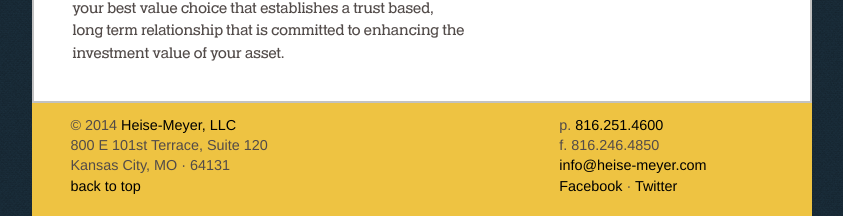
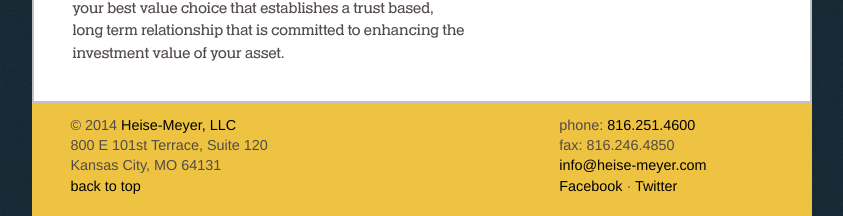
Before and after one commit to jiko/heisemeyer, a Jekyll site: the page built from index.html, in a window 1280 px wide. Shown: the part 1145-1361 px from the top of the page, without its empty margins (218-1061 px from the left). Built offline with Jekyll 4.4.1, drawn with Linux system fonts in a browser that asks for light colours; Markdown is read by kramdown in place of the engine named in the settings; some of the changed lines change nothing that is shown.

Commit message:
Small footer tweaks for a better mobile view.

```diff
--- a/_layouts/default.html
+++ b/_layouts/default.html
@@ -44,14 +44,14 @@
                 <p>
                 &copy; 2014 <a href="{{ site.baseurl }}/">Heise-Meyer, LLC</a><br/>
                 800 E 101st Terrace, Suite 120<br/>
-                Kansas City, MO &middot; 64131<br/>
+                Kansas City, MO 64131<br/>
                 <a href="#headerinfo">back to top</a>
                 </p>
               </div>
               <div class="small-5 large-4 columns">
                   <p>
-                    p. <a href="tel:+18162514600">816.251.4600</a><br/>
-                    f. 816.246.4850<br/>
+                    phone: <a href="tel:+18162514600">816.251.4600</a><br/>
+                    fax: 816.246.4850<br/>
                     <a href="mailto:info@heise-meyer.com">info@heise-meyer.com</a><br/>
                     <a href="https://www.facebook.com/HeiseMeyerCommercialRealEstate">Facebook</a> &middot;
                     <a href="https://twitter.com/heisemeyer">Twitter</a><br/>
```
